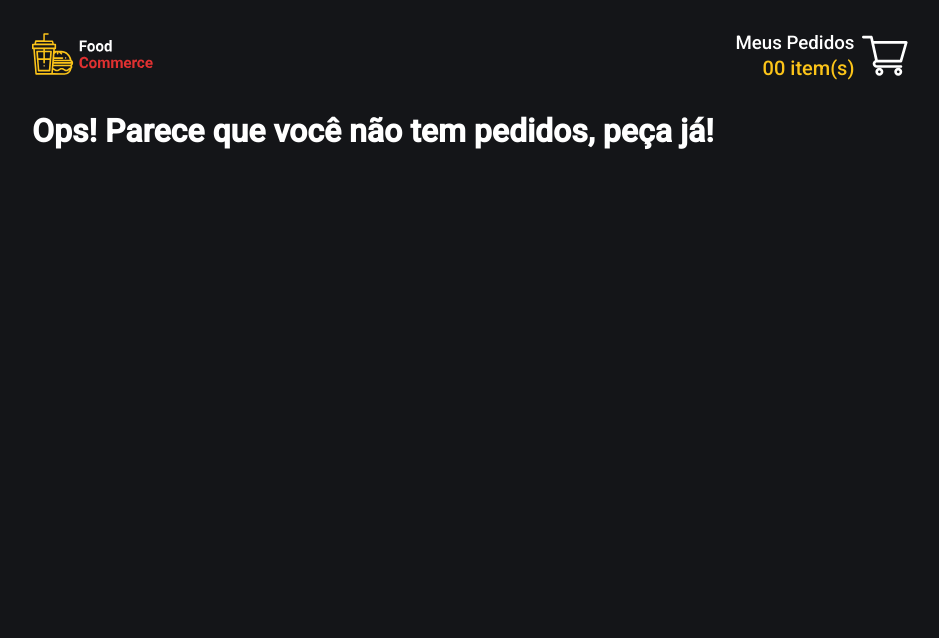
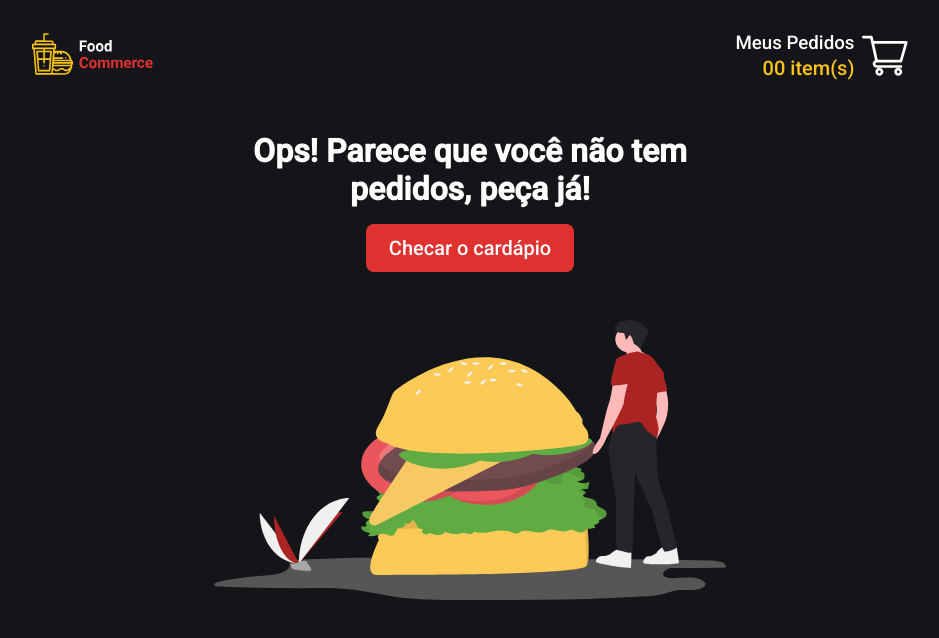
Before and after one commit to RafaelSaCa/food-commerce, a React (Create React App) app: page /cart in a window 1280 px wide. Shown: the top 638 px of the page, without its empty margins (170-1109 px from the left). Built offline with nearby package versions, Linux system fonts and the light colour scheme; no server answers; a web font is replaced by a local one.

Commit message:
feat: Ajustando o Empty Cart

```diff
--- /dev/null
+++ b/src/components/EmptyCart/index.tsx
@@ -0,0 +1,16 @@
+import { Button, Container } from "./styles"
+import manAndBurgerImg from '../../assets/man-and-burger.svg'
+
+interface EmptyCartProps {
+  title: string
+}
+
+export function EmptyCart({ title }: EmptyCartProps) {
+  return(
+      <Container>
+        <h2>{title}</h2>
+        <Button to='/'>Checar o cardápio</Button>
+        <img src={manAndBurgerImg} alt="Homem com hamgúguer" />
+      </Container>
+    )
+}
--- /dev/null
+++ b/src/components/EmptyCart/styles.ts
@@ -0,0 +1,46 @@
+import { darken } from "polished";
+import { Link } from "react-router-dom";
+import styled from "styled-components";
+
+export const Container = styled.section`
+    display: flex;
+    flex-direction: column;
+    align-items: center;
+    text-align: center;
+
+    padding: 1.25rem 0.5rem;
+
+    h2 {
+      max-width: 500px;
+      font-size: 2rem;
+    }
+
+    img {
+      width: 100%;
+      max-width: 32rem;
+    }
+`
+
+export const Button = styled(Link)`
+    display: block;
+
+    background: ${({ theme }) => theme.colors.red};
+    width: 100%;
+    max-width: 13rem;
+    height: 3rem;
+
+    border-radius: 8px;
+    margin: 1rem 0 3rem;
+
+    font-weight: 500;
+    font-size: 1.25rem;
+    line-height: 3rem;
+
+    transition: background 0.3s;
+
+    &:hover {
+      background: ${darken(0.1, '#AA2424')};
+    }
+
+
+`
--- a/src/pages/MyCart/Table/index.tsx
+++ b/src/pages/MyCart/Table/index.tsx
@@ -2,6 +2,7 @@ import { useEffect, useState } from 'react'
 import { useCart } from '../../../hooks/useCart'
 import { TableDesktop } from './TableDesktop'
 import { TableMobile } from './TabelMobile'
+import { EmptyCart } from '../../../components/EmptyCart'
 
 export function Table() {
   const [ windowWidth, setWindowWidth] = useState(document.documentElement.clientWidth)
@@ -21,7 +22,7 @@ export function Table() {
     }
   }, [ ])
 
-  if (cart.length === 0) return <h1>Ops! Parece que você não tem pedidos, peça já!</h1>
+  if (cart.length === 0) return <EmptyCart title='Ops! Parece que você não tem pedidos, peça já!' />
 
   return windowWidth > 768 ?  <TableDesktop /> : <TableMobile/>
 }
```
